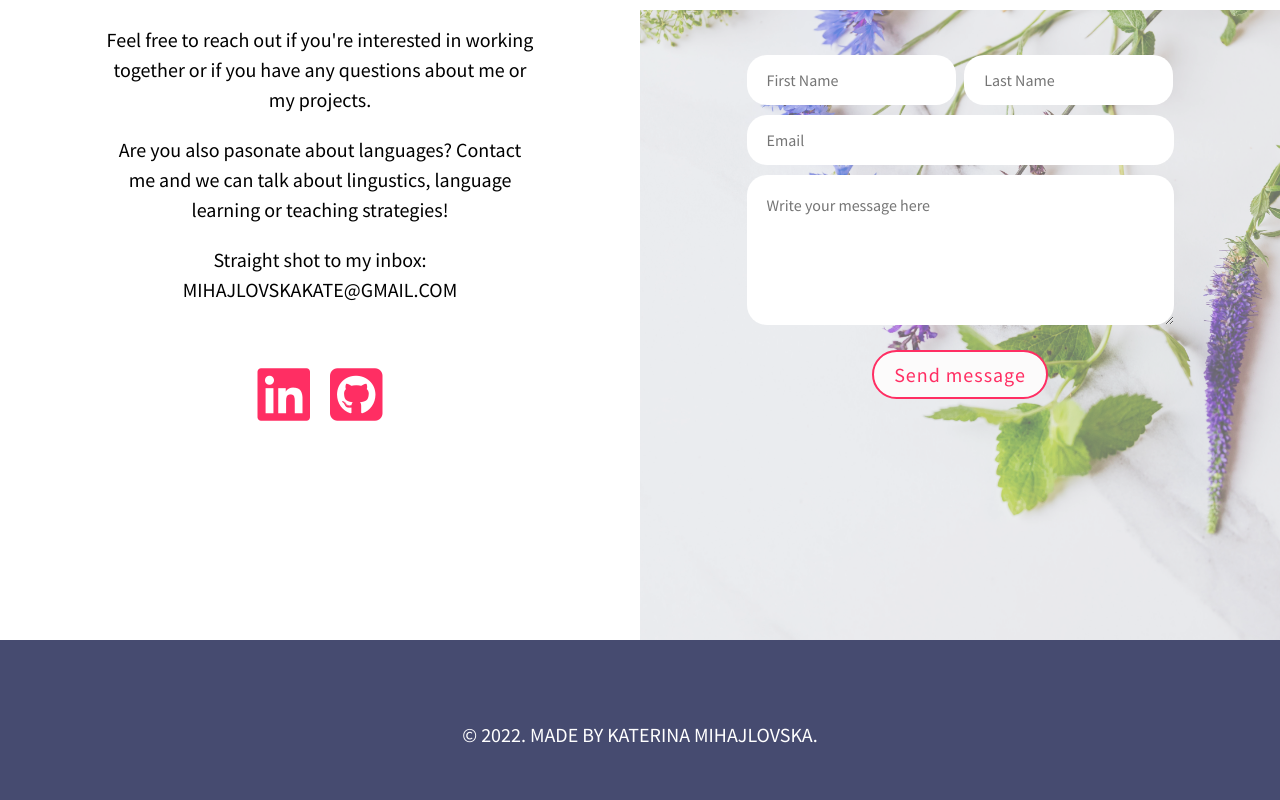
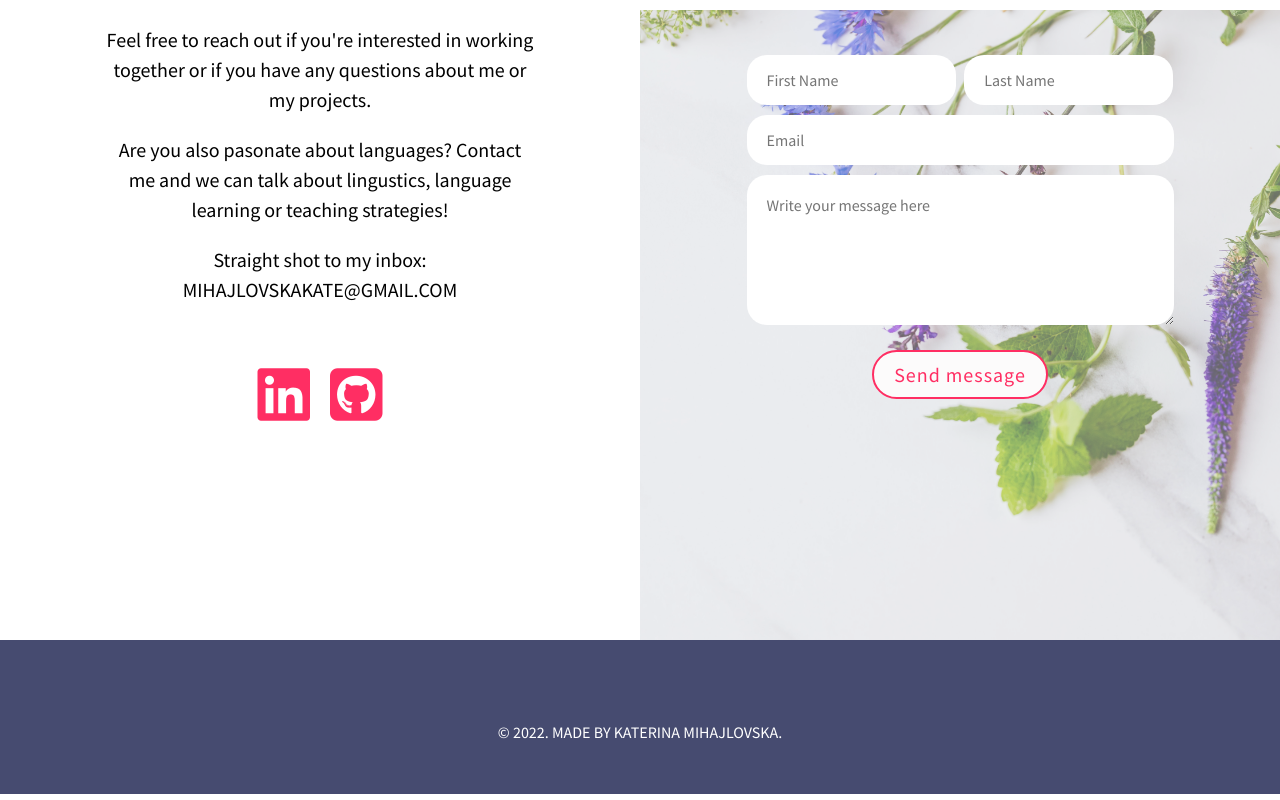
Before and after one commit to mihajlovskakate/portfolio, a React (Create React App) app: page / in a window 1280 px wide. Shown: the part 3470-4270 px from the top of the page. Built offline with nearby package versions, Linux system fonts and the light colour scheme.

Commit message:
Footer change

```diff
--- a/public/styles.css
+++ b/public/styles.css
@@ -321,8 +321,8 @@ hr {
     .project-container{
          padding: 0;
      }
+ }
 
- }
 .col.img, .col.description{
     padding-bottom: 60px;
 }
@@ -521,10 +521,13 @@ input:focus, input:active, textarea:focus{
 .footer {
     text-align: center;
     background-color: #464b70;
+    padding: 80px 30px 30px;
+}
+
+.footer p{
     color: white;
     font-size: 16px;
     text-transform: uppercase;
-    padding: 80px 30px 30px;
 }
 
 
```
